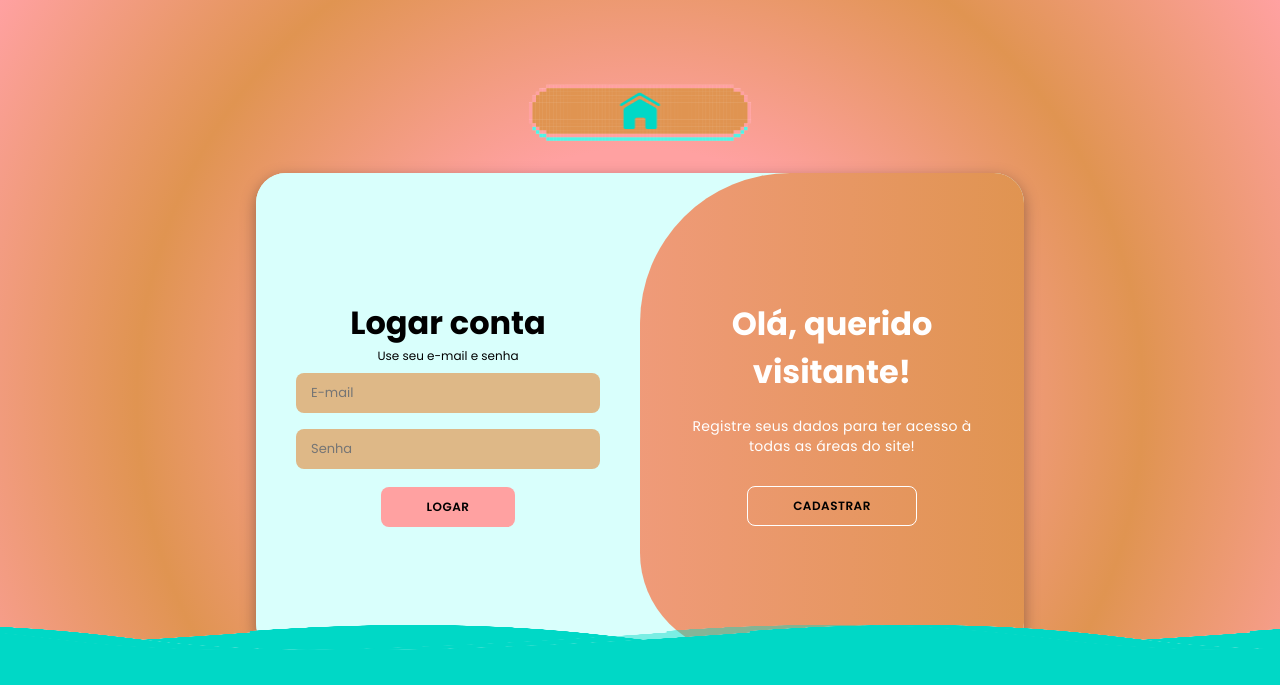
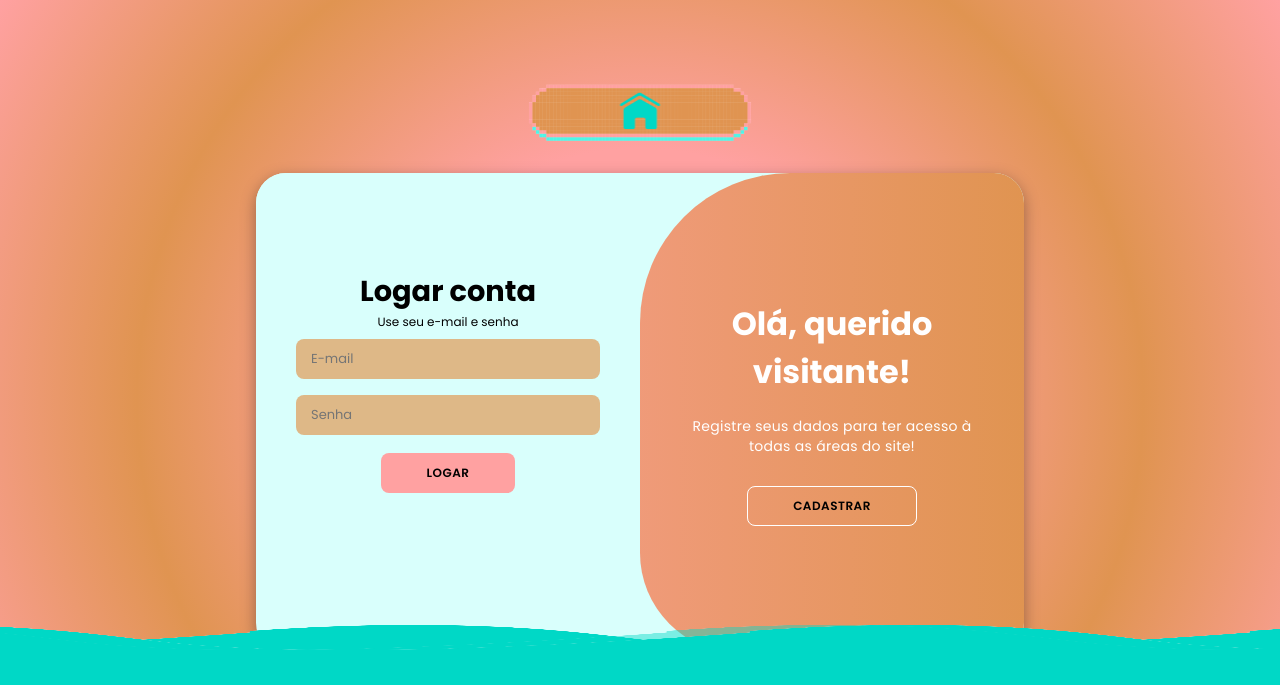
Before and after one commit to luanaliriel/projeto-individual, a plain HTML site: page public/logincadastro.html in a window 1280 px wide. Shown: the top 685 px of the page. Drawn offline with Linux system fonts and the light colour scheme.

Commit message:
conserto cadastro-login

```diff
--- a/public/logincadastro.css
+++ b/public/logincadastro.css
@@ -76,7 +76,8 @@ body {
     justify-content: center;
     flex-direction: column;
     padding: 0 40px;
-    height: 100%;
+    height: 87%;
+    font-size: 1.8vh;
 }
 
 .container input {
--- a/public/logincadastro.html
+++ b/public/logincadastro.html
@@ -15,7 +15,6 @@
         <div class="form-container sign-up">
             <form>
                 <h1>Criar conta</h1>
-                <span>Use seu e-mail para se registrar!</span>
                 <input type="text" placeholder="Nome">
                 <input type="email" placeholder="E-mail">
                 <input type="password" placeholder="Senha">
```
